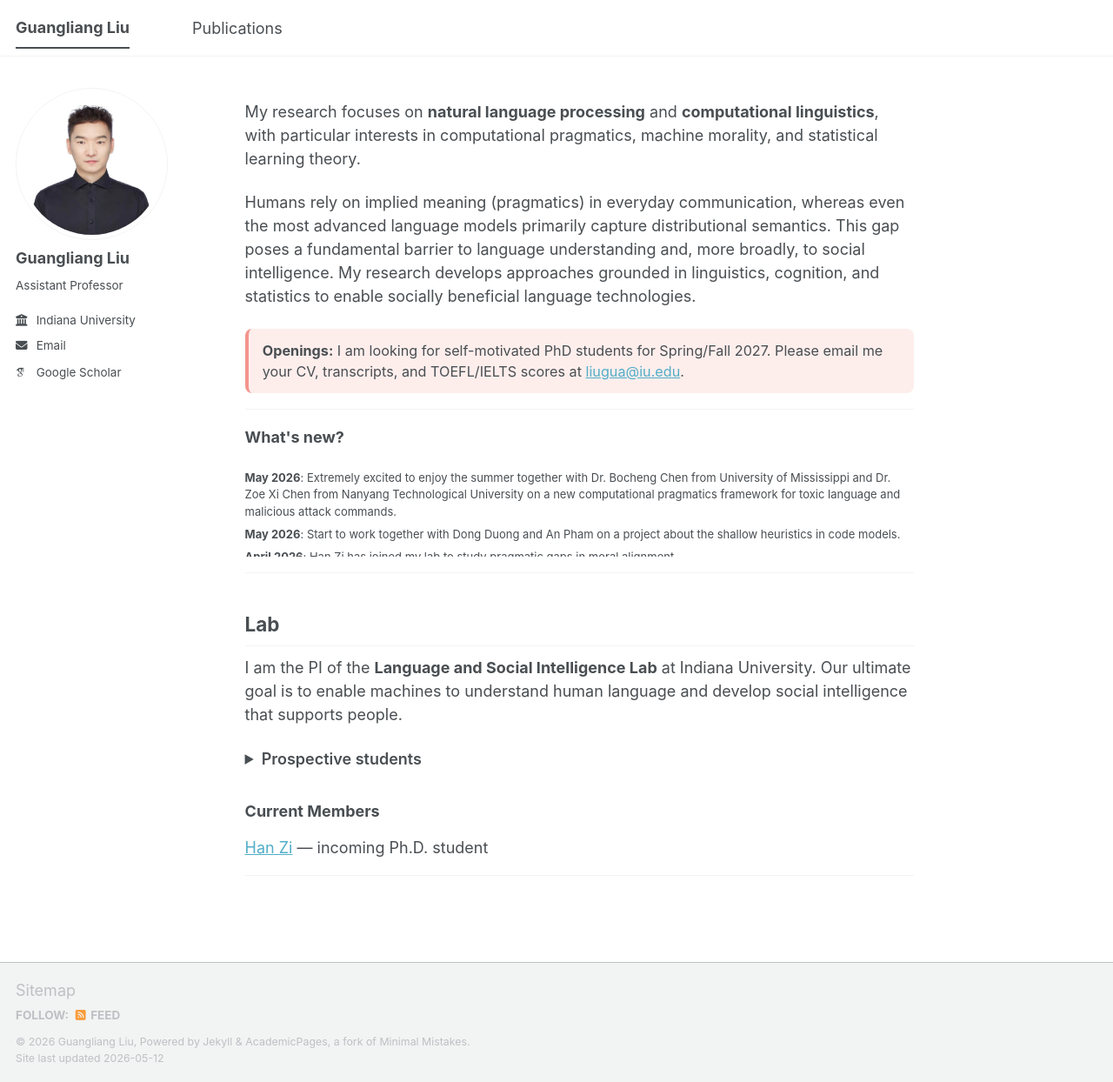
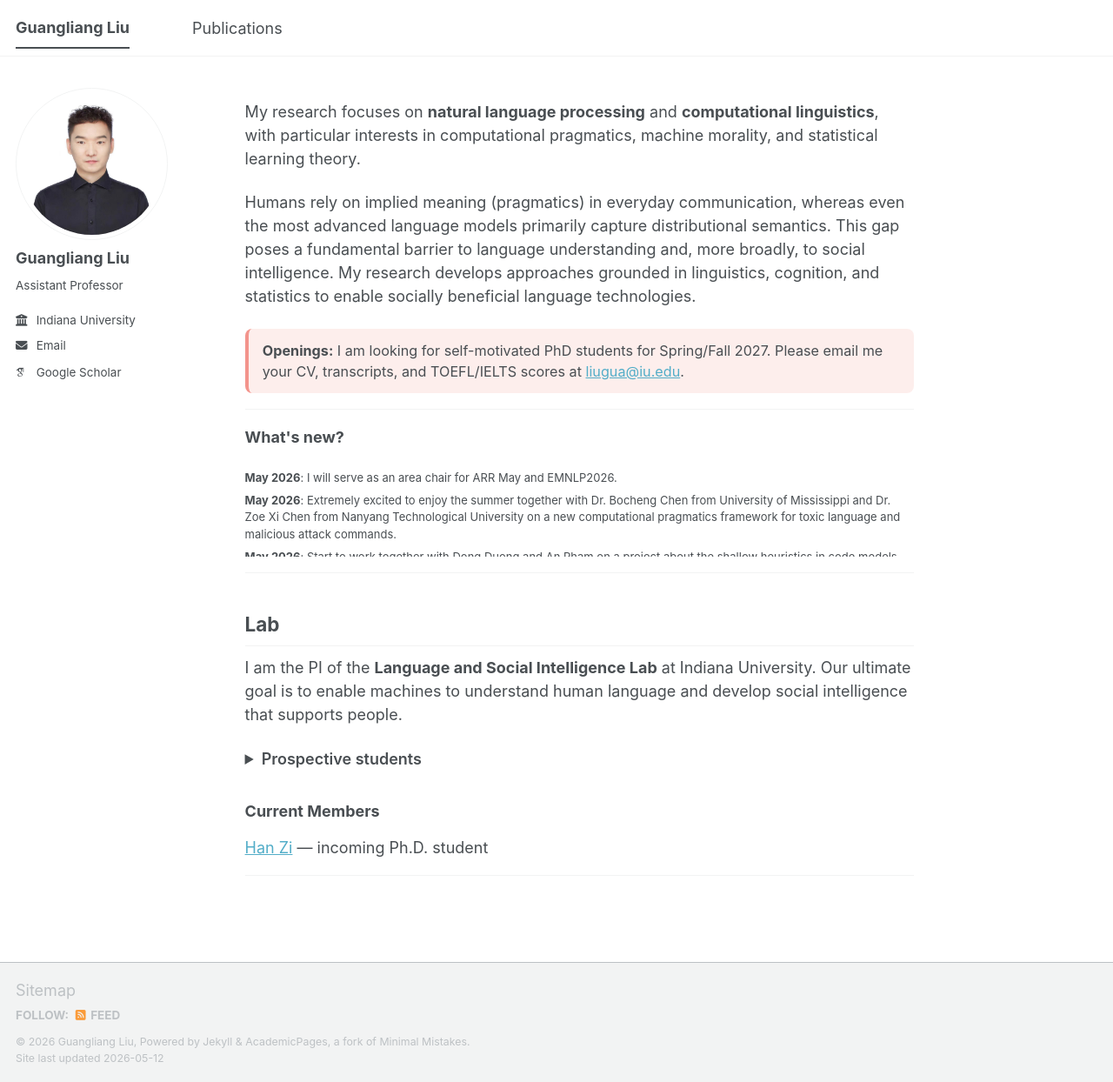
Before and after one commit to guangliang-nlp/guangliang-nlp.github.io, a Jekyll site: the page built from about.md, in a window 1280 px wide and 1244 px high. Shown: the whole window at 87% size. Built offline with Jekyll 4.4.1, drawn with Linux system fonts in a browser that asks for light colours; some web fonts are replaced; a script bundle is joined from its source files by our own code; library files that are not in the unit come from our copies.

Commit message:
Update about.md

```diff
--- a/about.md
+++ b/about.md
@@ -32,10 +32,16 @@
   <div style="overflow-y:auto; max-height:100px;">
     <ul style="list-style:none; padding:0; margin:0; font-size: 13px;">
       <li>
+        <strong>May 2026</strong>: I will serve as an area chair for ARR May and EMNLP2026.
+      </li>
+      <li>
         <strong>May 2026</strong>: Extremely excited to enjoy the summer together with Dr. Bocheng Chen from University of Mississippi and Dr. Zoe Xi Chen from Nanyang Technological University on a new computational pragmatics framework for toxic language and malicious attack commands.
       </li>
       <li>
         <strong>May 2026</strong>: Start to work together with Dong Duong and An Pham on a project about the shallow heuristics in code models.
+      </li>
+      <li>
+        <strong>May 2026</strong>: Gave a talk titled <strong>From Language Models to Moral Machines</strong> at Capital One.
       </li>
       <li>
         <strong>April 2026</strong>: Han Zi has joined my lab to study pragmatic gaps in moral alignment.
```
